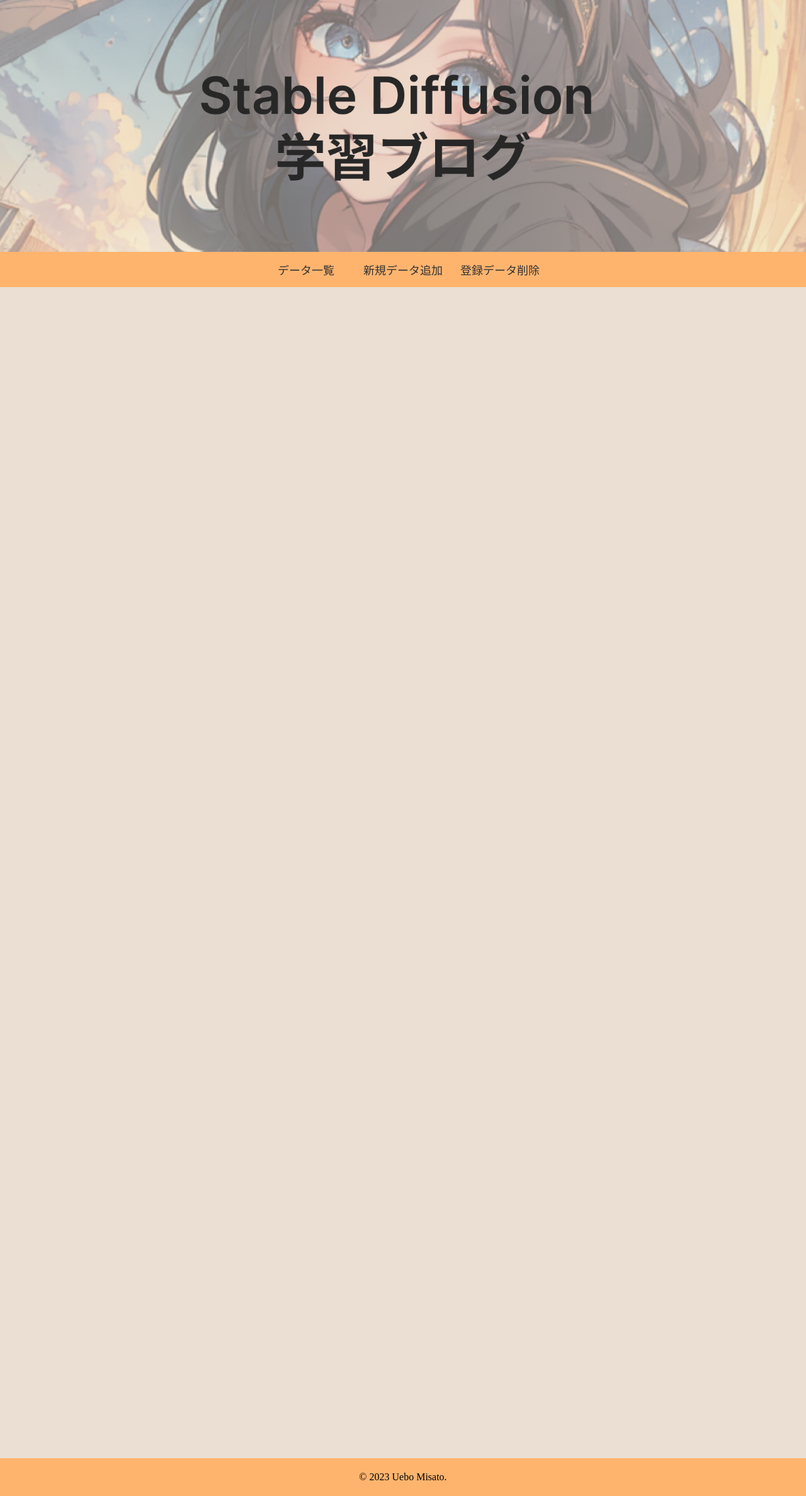
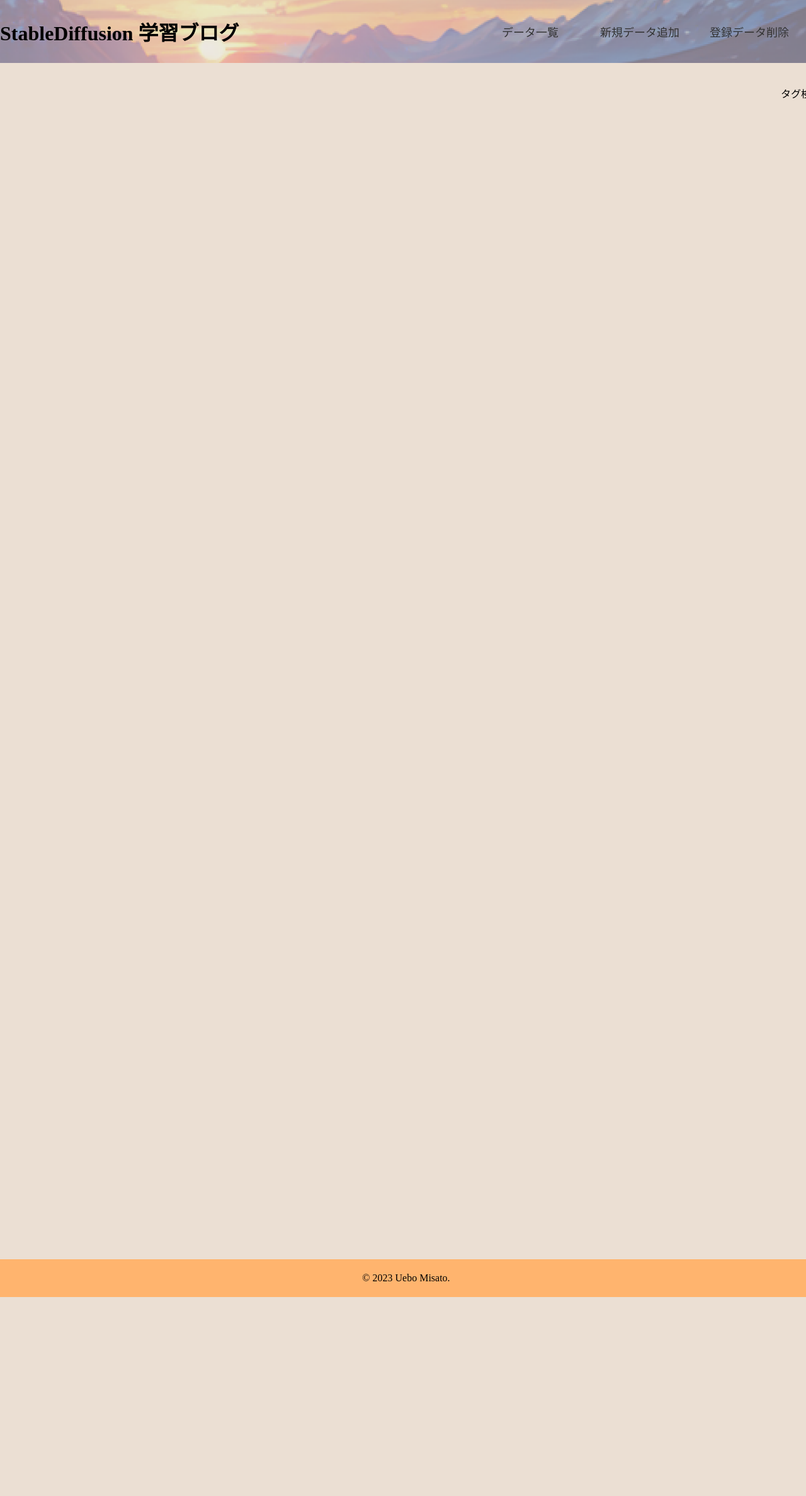
Before and after one commit to MisatoUebo/docker_practice, a Flask app: page / in a window 1280 px wide; the page is wider, and only the part inside the window is pictured. Shown: that part at 63% size. After the commit the page ends 2060 px from the top of that part, so only its background shows below. Run offline with Flask 3, Linux system fonts and the light colour scheme; parts of the project's set-up code (start-up, migrations or seed data) failed here and were passed over.

Commit message:
画像差し替え・微調整など

```diff
--- a/app/src/static/style.css
+++ b/app/src/static/style.css
@@ -1,3 +1,13 @@
+header {
+    display: flex;
+    width: 100%;
+    height: 100px;
+    background-color: #ffb46e;
+    align-items: center;
+    position: fixed;
+    background: url(../static/image/HeaderImage.png) center / cover;
+}
+
 body {
     width: 100%;
     /* max-width: 1280px; */
@@ -25,19 +35,26 @@ table td{
 /* ----- layout.html ナビゲーションバー部分 ----- */
 
 .contents-group{
-    margin-bottom: 80px;
-    margin: 10px 50px;
+    /* margin-bottom: 80px; */
+    padding: 100px 20px;
 }
+
+.title {
+    margin-right: auto;
+}
+
 /* 要素の幅が中身と同じになり、要素を横並びにする */
 .main-menu li{
     display: inline-block;
     width: 150px;
+    list-style: none;
+    padding: 10px;
 }
 /* リスト先頭のマークを無しにする */
 .main-menu {
     list-style-type: none;
     margin: 0px;
-    padding: 10px;
+    /* padding: 10px; */
     }
 /* リンクの下線を無しにする */
 .main-menu li a{
@@ -49,7 +66,7 @@ table td{
 /* メニューとしての形を整えるために簡単な装飾 */
 .main-menu-parent{
     text-align: center;
-    background:#ffb46e;
+    /* background:#ffb46e; */
     padding: 5px;
 }
 
@@ -78,7 +95,7 @@ table td{
 
 .groups-view{
     display:flex;
-    padding: 20px;
+    /* padding: 20px; */
 }
 /* タグ一覧 */
 /* リスト先頭のマークを無しにする */
@@ -183,7 +200,7 @@ footer{
     bottom: 0;
     text-align: center;
     background: #ffb46e;
-    /* width:100%; */
+    width:100%;
     padding: 5px;
 }
 
--- a/app/src/templates/add.html
+++ b/app/src/templates/add.html
@@ -26,7 +26,9 @@
         <p><input type="file" name = "file">
     </div>
 
-    <input type="submit" value="コンテンツ追加">
+    <div class="form-group">
+        <input type="submit" value="コンテンツ追加">
+    </div>
 
 </form>
 {% endblock %}
--- a/app/src/templates/contents.html
+++ b/app/src/templates/contents.html
@@ -3,7 +3,7 @@
 
 {% block content %}
 
-<h3>{{post.title}}</h3>
+<h2>{{post.title}}</h2>
 <p class="contents-body">{{post.body}}</p>
 <img src="{{ post.image_url }}" alt="画像">
 
--- a/app/src/templates/layout.html
+++ b/app/src/templates/layout.html
@@ -8,9 +8,9 @@
 
 <body>
     <header>
-        <!-- <h1 class="layout-title">タイトル</h1> -->
-        <div class="layout-title"></div>
+        <!-- <div class="layout-title"></div> -->
 
+        <h1 class="title">StableDiffusion 学習ブログ</h1>
         <nav class="main-menu-parent">
             <ul class="main-menu">
             <li><a href="/">データ一覧</a></li>
```
Also changed, not shown: app/src/static/image/HeaderImage.png.
